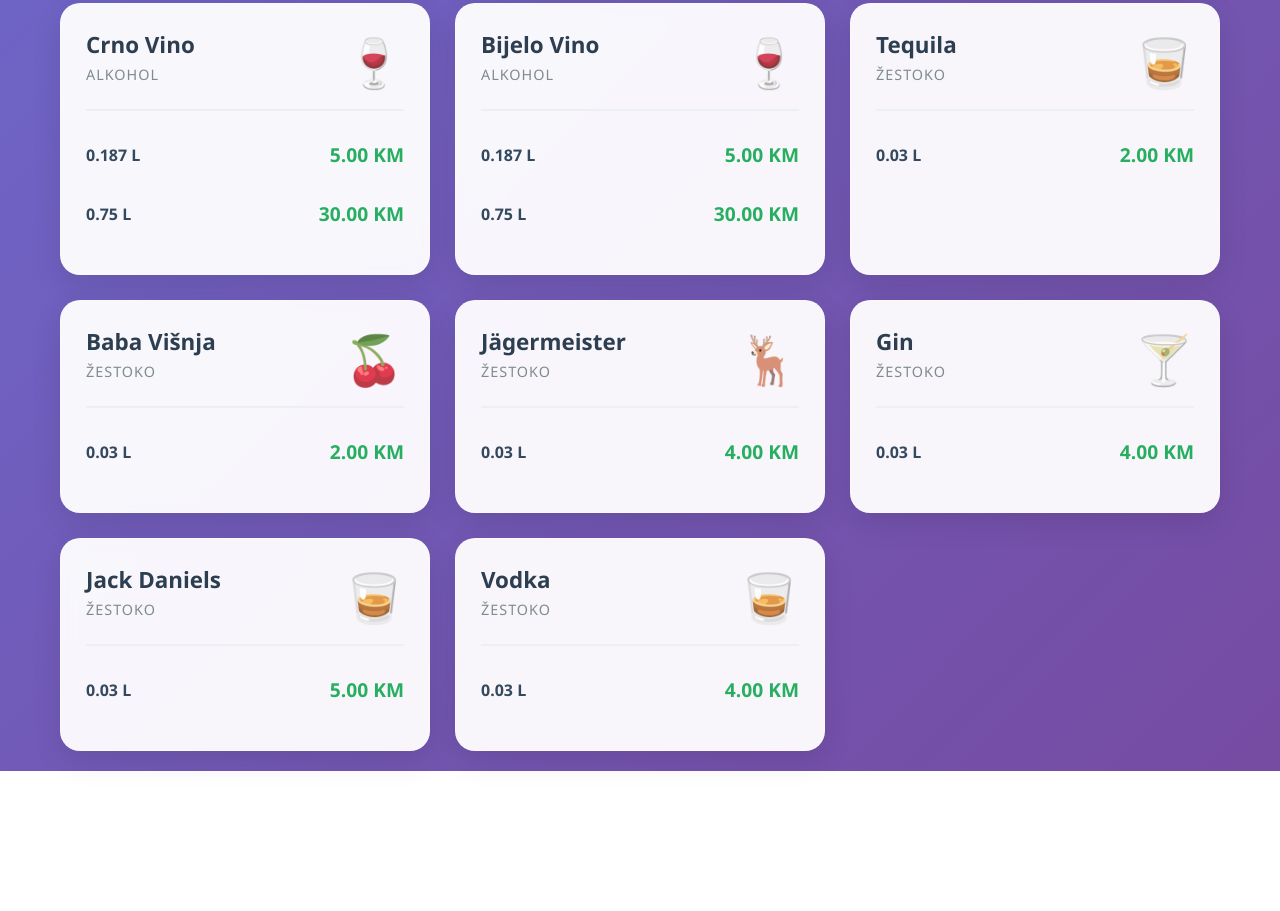
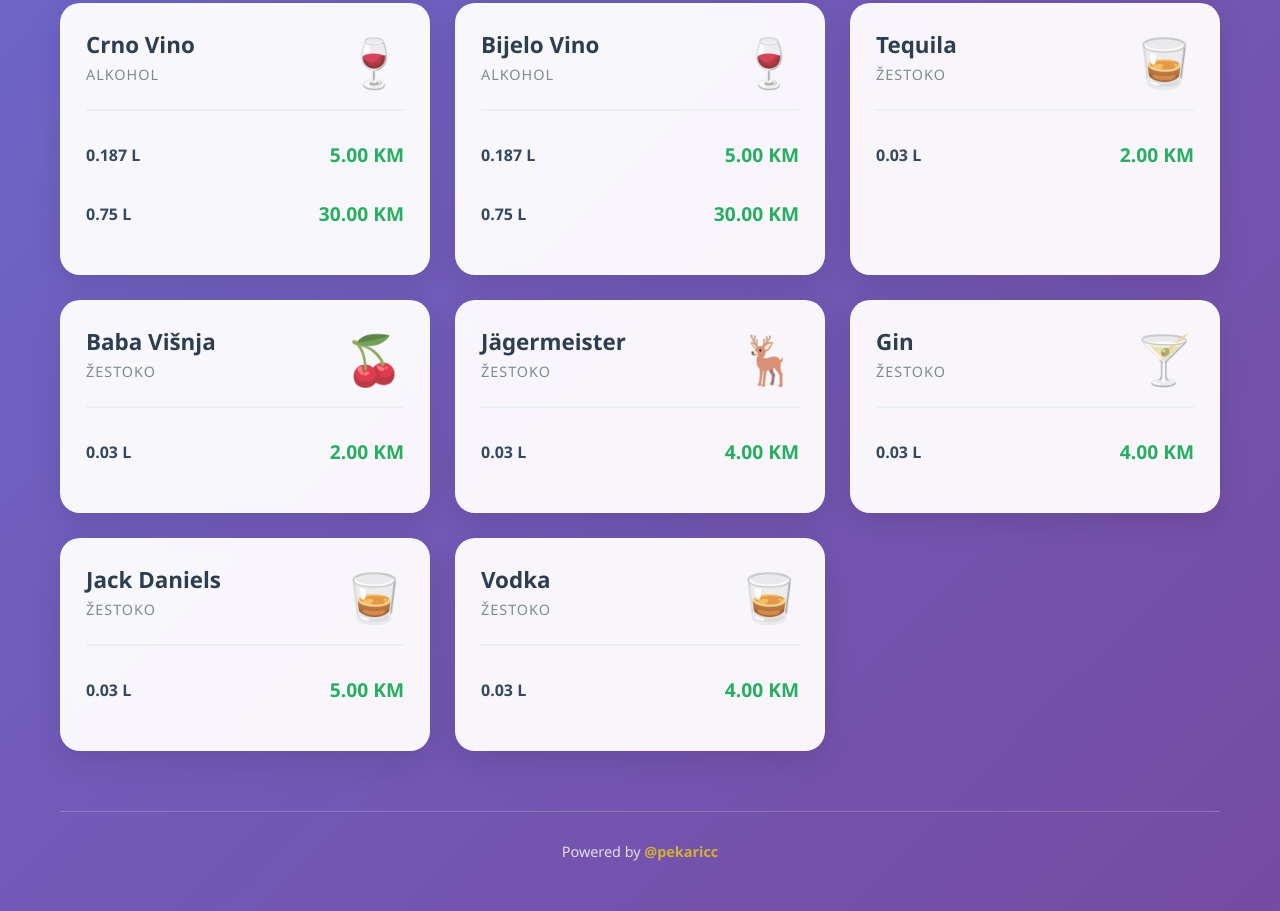
Before and after one commit to edipekaric/black-prince-cjenovnik, a website: page index.html in a window 1280 px wide. Shown: the part 2124-3035 px from the top of the page. Before the commit the page ends 2895 px from the top, so only its background shows below. Drawn offline with Linux system fonts and the light colour scheme.

Commit message:
Added footer

```diff
--- a/index.html
+++ b/index.html
@@ -167,6 +167,30 @@
             margin: 50px 0;
         }
 
+        .footer {
+            text-align: center;
+            margin-top: 60px;
+            padding: 30px 0;
+            border-top: 1px solid rgba(255,255,255,0.2);
+        }
+
+        .footer-text {
+            color: rgba(255,255,255,0.8);
+            font-size: 0.9rem;
+            font-weight: 300;
+        }
+
+        .footer-text a {
+            color: #d4af37;
+            text-decoration: none;
+            font-weight: 600;
+            transition: color 0.3s ease;
+        }
+
+        .footer-text a:hover {
+            color: #f4d03f;
+        }
+
         /* Mobile Responsive */
         @media (max-width: 768px) {
             .container {
@@ -261,6 +285,12 @@
         <div class="no-results" id="noResults" style="display: none;">
             Nema pića u ovoj kategoriji.
         </div>
+
+        <footer class="footer">
+            <div class="footer-text">
+                Powered by <a href="https://github.com/pekaricc" target="_blank">@pekaricc</a>
+            </div>
+        </footer>
     </div>
 
     <script>
```
